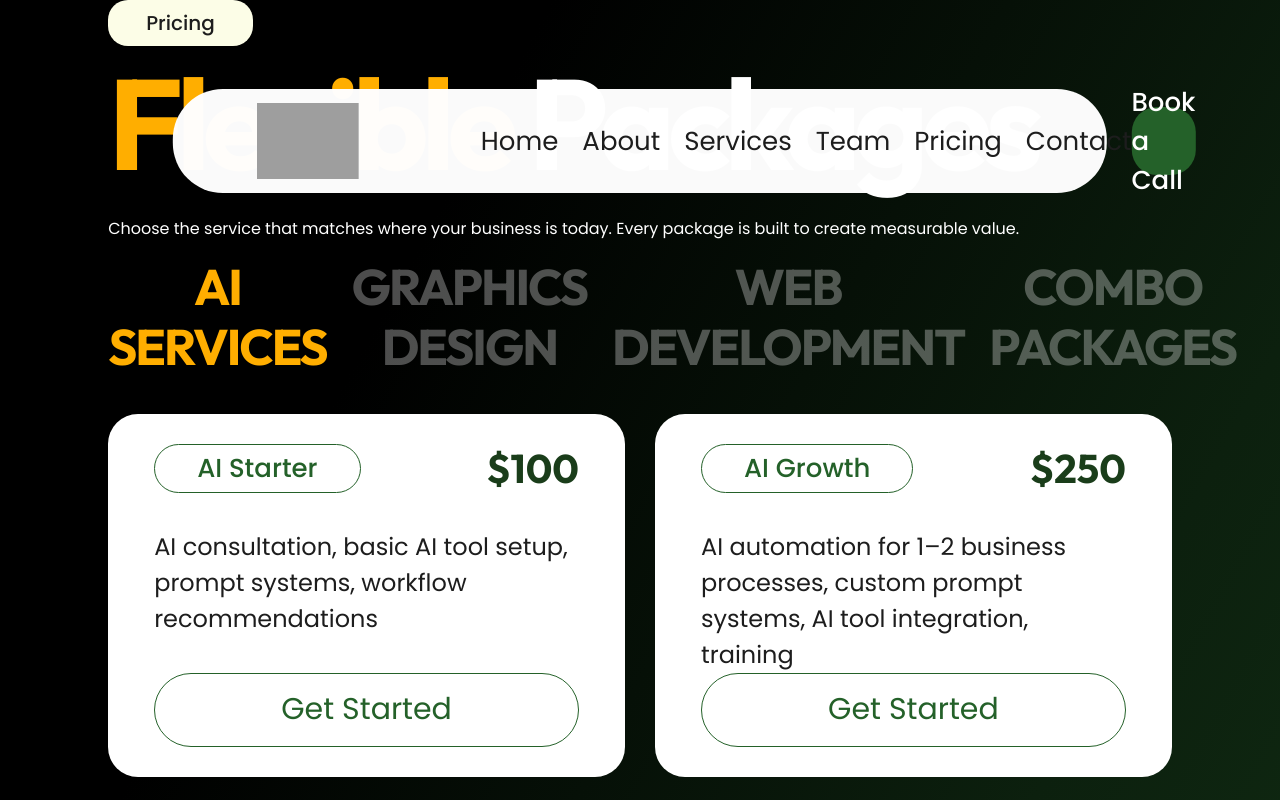
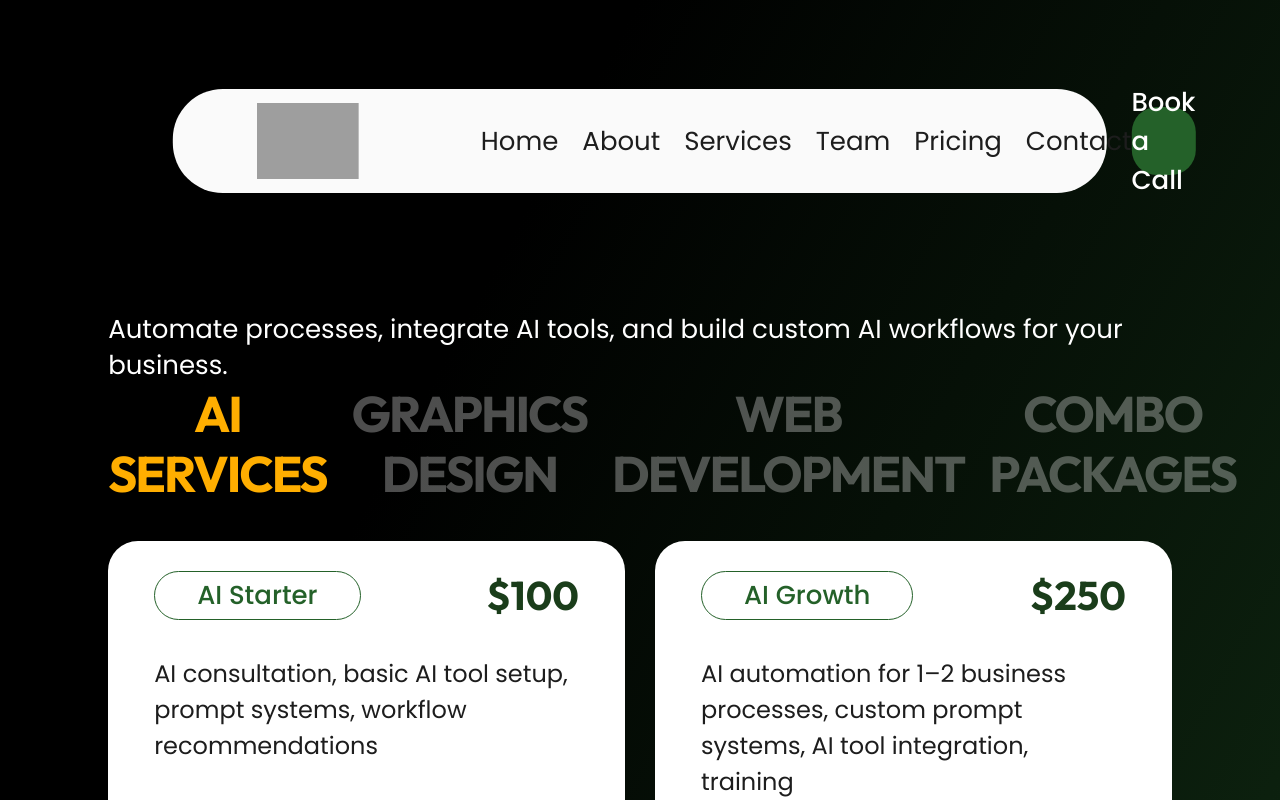
Before and after one commit to awesomeakokayo/ElroiHub, a Next.js app: page /pricing in a window 1280 px wide. Shown: the top 800 px of the page. Built offline with nearby package versions, Linux system fonts and the light colour scheme; grey boxes are pictures that could not be loaded.

Commit message:
Align pricing route structure with Figma sizing and tabs

```diff
--- a/app/pricing/page.tsx
+++ b/app/pricing/page.tsx
@@ -1,6 +1,16 @@
 import SiteHeader from "@/components/SiteHeader";
 import PricingView from "@/components/PricingView";
 
-export default function PricingPage(){
- return <main className="inner-page"><SiteHeader/><div className="inner-head"><div className="section-kicker">Pricing</div><h1 className="section-title"><span className="gold">Flexible</span> Packages</h1><p className="inner-copy">Choose the service that matches where your business is today. Every package is built to create measurable value.</p></div><PricingView/></main>
+export default function PricingPage() {
+  return (
+    <main className="inner-page pricing-page">
+      <SiteHeader />
+      <div className="pricing-wrap">
+        <p className="pricing-description">
+          Automate processes, integrate AI tools, and build custom AI workflows for your business.
+        </p>
+        <PricingView />
+      </div>
+    </main>
+  );
 }
```
